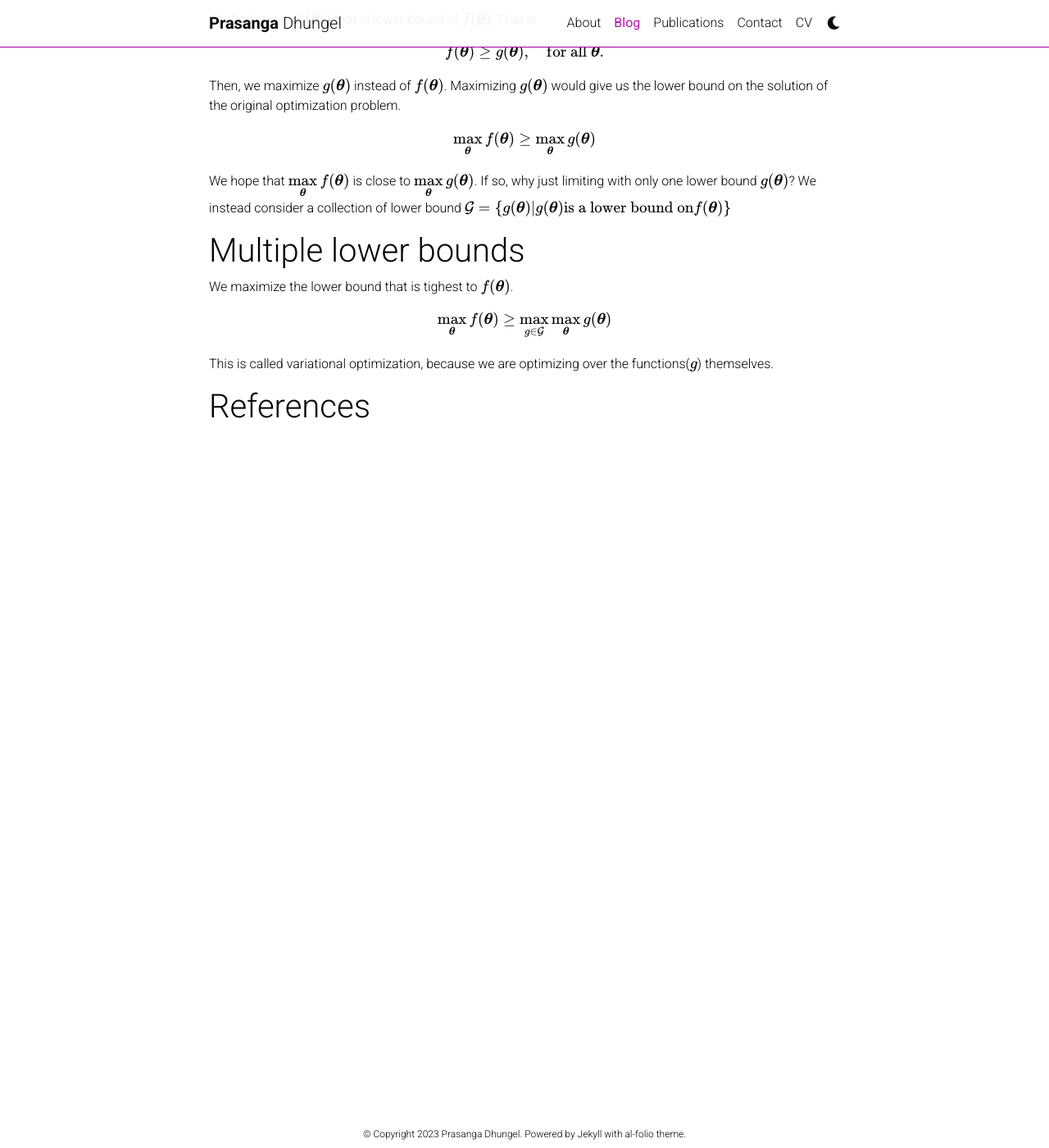
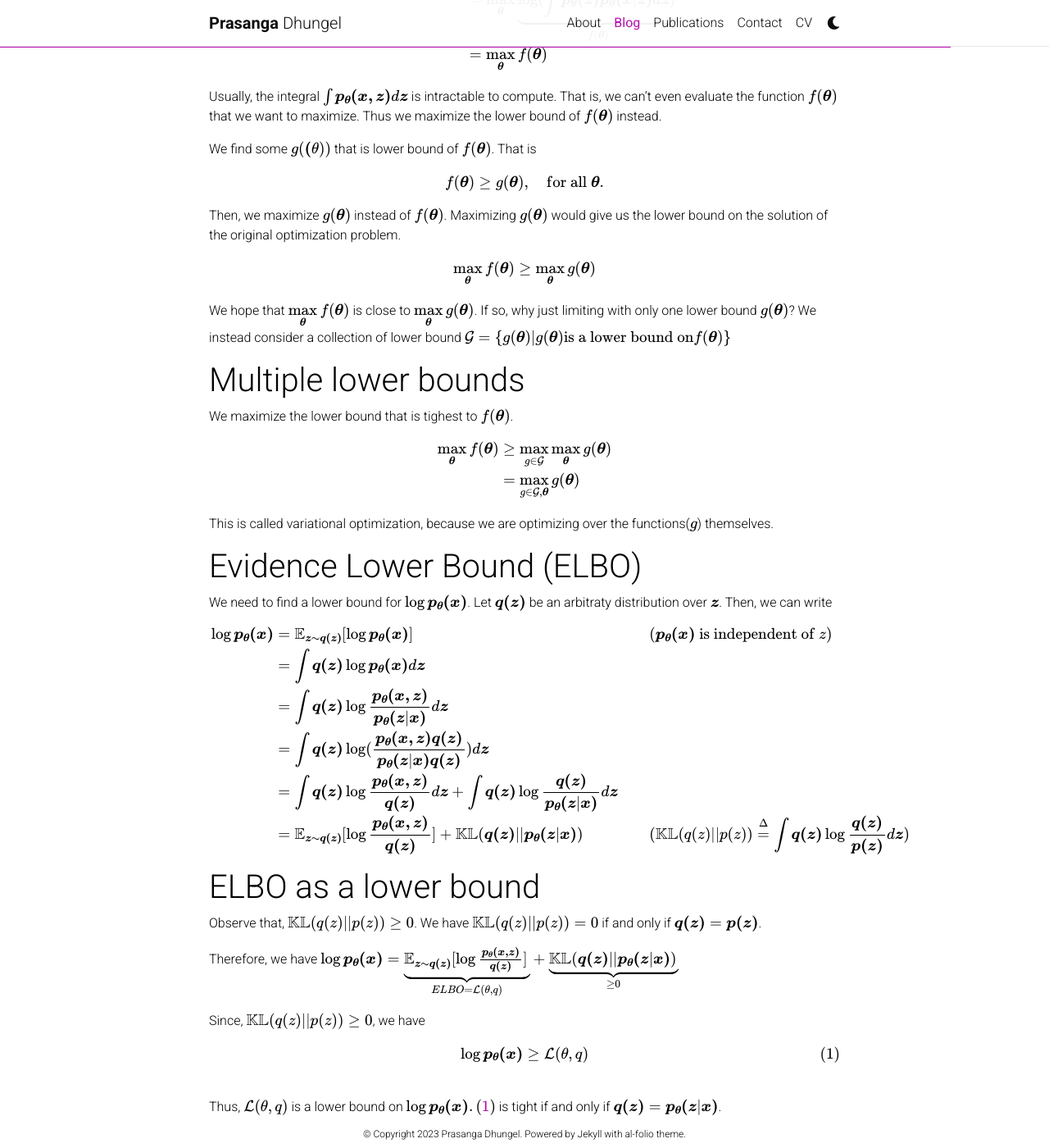
Before and after one commit to prasangadhungel/prasangadhungel.github.io, a Jekyll site: the page built from _posts/2023-08-23-variational-inference.markdown, in a window 1280 px wide and 1400 px high, scrolled down 1007 px. Shown: the whole window at 82% size. Built offline with Jekyll 4.4.1, drawn with Linux system fonts in a browser that asks for light colours; comment, search, counter and statistics services are not loaded; a style sheet for code colours, icons or effects is not loaded; before the commit the page ends 1605 px from its top, so only the background shows below that; some of the changed text lies outside the part shown.

Commit message:
:tada: update VI blog

```diff
--- a/_posts/2023-08-23-variational-inference.markdown
+++ b/_posts/2023-08-23-variational-inference.markdown
@@ -27,17 +27,25 @@
 Therefore, the marginal distribution is:
 
 $$
-\boldsymbol{p_{\theta}(x)} = \int\boldsymbol{p_{\theta}(x,z)}dz = \int\boldsymbol{p_{\theta}(z)}\boldsymbol{p_{\theta}(x|z)} dz = \mathbb{E}_{\boldsymbol{z}\thicksim\boldsymbol{p_{\theta}(z)}}\boldsymbol{[p_{\theta}(x|z)]}
+\begin{aligned}
+\boldsymbol{p_{\theta}(x)} &= \int\boldsymbol{p_{\theta}(x,z)}d\boldsymbol{z} \\
+                           &= \int\boldsymbol{p_{\theta}(z)}\boldsymbol{p_{\theta}(x|z)} d\boldsymbol{z}\\
+                           &= \mathbb{E}_{\boldsymbol{z}\thicksim\boldsymbol{p_{\theta}(z)}}\boldsymbol{[p_{\theta}(x|z)]} \nonumber
+\end{aligned}
 $$
 
 # Maximum Likelihood Estimation in LVMs
 We want to maximize the log-likelihood of a single data point $$\boldsymbol{x}$$ with respect to the parameters $$\boldsymbol{\theta}$$:
 
-\begin{equation}
-\underset{\boldsymbol{\theta}}{\max}\log\boldsymbol{p_{\theta}(x)} = \underset{\boldsymbol{\theta}}{\max}\log(\int \boldsymbol{p_{\theta}(x,z) dz}) = \underset{\boldsymbol{\theta}}{\max}\underbrace{\log(\int \boldsymbol{p_{\theta}(z)}\boldsymbol{p_{\theta}(x|z)} dz)}_{f(\boldsymbol{\theta})} = \underset{\boldsymbol{\theta}}{\max}f(\boldsymbol{\theta}) \nonumber
-\end{equation}
+$$
+\begin{aligned}
+\underset{\boldsymbol{\theta}}{\max}\log\boldsymbol{p_{\theta}(x)} &= \underset{\boldsymbol{\theta}}{\max}\log(\int \boldsymbol{p_{\theta}(x,z) d\boldsymbol{z}})\\
+    & = \underset{\boldsymbol{\theta}}{\max}\underbrace{\log(\int \boldsymbol{p_{\theta}(z)}\boldsymbol{p_{\theta}(x|z)} d\boldsymbol{z})}_{f(\boldsymbol{\theta})}\\
+    & = \underset{\boldsymbol{\theta}}{\max}f(\boldsymbol{\theta}) \nonumber
+\end{aligned}
+$$
 
-Usually, the integral $$\int\boldsymbol{p_{\theta}(x, z)}dz$$ is intractable to compute. That is, we can't even evaluate the function $$f(\boldsymbol{\theta})$$ that we want to maximize. Thus we maximize the lower bound of $$f(\boldsymbol{\theta})$$ instead.
+Usually, the integral $$\int\boldsymbol{p_{\theta}(x, z)}d\boldsymbol{z}$$ is intractable to compute. That is, we can't even evaluate the function $$f(\boldsymbol{\theta})$$ that we want to maximize. Thus we maximize the lower bound of $$f(\boldsymbol{\theta})$$ instead.
 
 We find some $$g(\boldsymbol(\theta))$$ that is lower bound of $$f(\boldsymbol{\theta})$$. That is
 \begin{equation}
@@ -57,10 +65,41 @@
 # Multiple lower bounds
 We maximize the lower bound that is tighest to $$f(\boldsymbol{\theta})$$.
 
-\begin{equation}
-\underset{\boldsymbol{\theta}}{\max}f(\boldsymbol{\theta}) \geq \underset{g  \in \mathcal{G}}{\max}\underset{\boldsymbol{\theta}}{\max} g(\boldsymbol{\theta}) \nonumber
-\end{equation}
+$$
+\begin{aligned}
+\underset{\boldsymbol{\theta}}{\max}f(\boldsymbol{\theta}) &\geq \underset{g  \in \mathcal{G}}{\max}\underset{\boldsymbol{\theta}}{\max} g(\boldsymbol{\theta})\\
+ & = \underset{g  \in \mathcal{G}, \boldsymbol{\theta}}{\max} g(\boldsymbol{\theta}) \nonumber
+\end{aligned}
+$$
 
 This is called variational optimization, because we are optimizing over the functions($$g$$) themselves.
 
+# Evidence Lower Bound (ELBO)
+We need to find a lower bound for $$\log\boldsymbol{p_{\theta}(x)}$$. Let $$\boldsymbol{q(z)}$$ be an arbitraty distribution over $$\boldsymbol{z}$$. Then, we can write
+
+$$
+\begin{aligned}
+\log\boldsymbol{p_{\theta}(x)} &= \mathbb{E}_{\boldsymbol{z} \thicksim \boldsymbol{q(z)}}[\log\boldsymbol{p_{\theta}(x)}] && (\boldsymbol{p_{\theta}(x)} \text{ is independent of $z$})\\
+    &= \int \boldsymbol{q(z)} \log\boldsymbol{p_{\theta}(x)} d\boldsymbol{z}\\
+    &= \int \boldsymbol{q(z)} \log\frac{\boldsymbol{p_{\theta}(x,z)}}{\boldsymbol{p_{\theta}(z|x)}} d\boldsymbol{z}\\
+    &= \int \boldsymbol{q(z)} \log(\frac{\boldsymbol{p_{\theta}(x,z)}\boldsymbol{q(z)}}{\boldsymbol{p_{\theta}(z|x)}\boldsymbol{q(z)}}) d\boldsymbol{z}\\
+    &= \int \boldsymbol{q(z)} \log\frac{\boldsymbol{p_{\theta}(x,z)}}{\boldsymbol{q(z)}} d\boldsymbol{z} + \int \boldsymbol{q(z)} \log\frac{\boldsymbol{q(z)}}{\boldsymbol{p_{\theta}(z|x)}} d\boldsymbol{z}\\
+    &= \mathbb{E}_{\boldsymbol{z} \thicksim \boldsymbol{q(z)}}[\log\frac{\boldsymbol{p_{\theta}(x,z)}}{\boldsymbol{q(z)}}] + \mathbb{KL}(\boldsymbol{q(z)}||\boldsymbol{p_{\theta}(z|x)}) && (\mathbb{KL}(q(z)||p(z)) \overset{\Delta}{=} \int \boldsymbol{q(z)} \log\frac{\boldsymbol{q(z)}}{\boldsymbol{p(z)}} d\boldsymbol{z})
+\end{aligned}
+$$
+# ELBO as a lower bound
+Observe that, $$\mathbb{KL}(q(z)||p(z)) \geq 0$$. We have $$\mathbb{KL}(q(z)||p(z)) = 0$$ if and only if $$\boldsymbol{q(z)} = \boldsymbol{p(z)}$$.
+
+Therefore, we have
+$$
+\log\boldsymbol{p_{\theta}(x)} =  \underbrace{\mathbb{E}_{\boldsymbol{z} \thicksim \boldsymbol{q(z)}}[\log\frac{\boldsymbol{p_{\theta}(x,z)}}{\boldsymbol{q(z)}}]}_{ELBO = \mathcal{L}(\theta, q)} + \underbrace{\mathbb{KL}(\boldsymbol{q(z)}||\boldsymbol{p_{\theta}(z|x)})}_{\geq 0}
+$$
+
+Since, $$\mathbb{KL}(q(z)||p(z)) \geq 0$$, we have
+\begin{equation} \label{eq:elbo}
+\log\boldsymbol{p_{\theta}(x)} \geq \mathcal{L}(\theta, q)
+\end{equation}
+<br>
+Thus, $$\mathcal{L}(\theta, q)$$ is a lower bound on $$\log\boldsymbol{p_{\theta}(x)}. (\ref{eq:elbo})$$ is tight if and only if $$\boldsymbol{q(z)} = \boldsymbol{p_{\theta}(z|x)}$$.
+
 # References
```
